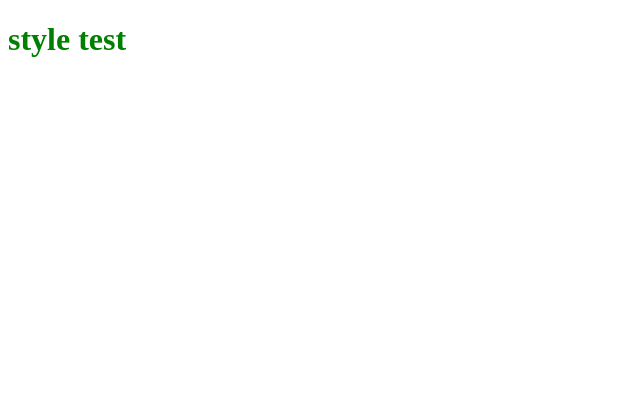
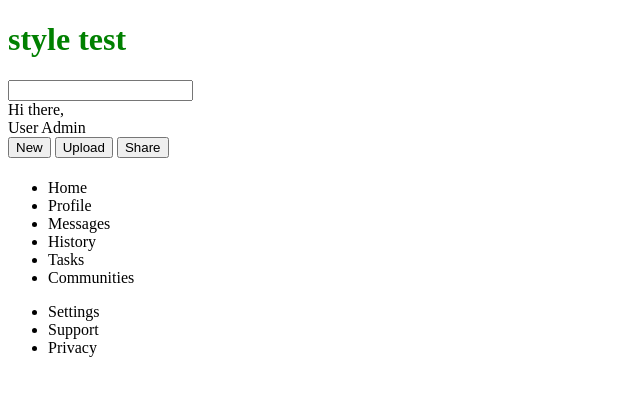
Before and after one commit to PBJTP/admin-dashboard, a plain HTML site: page index.html in a window 1280 px wide. Shown: the whole page, without its empty margins (0-640 px from the left). Drawn offline with Linux system fonts and the light colour scheme.

Commit message:
Add some HTML

```diff
--- a/index.html
+++ b/index.html
@@ -9,5 +9,39 @@
 </head>
 <body>
     <h1>style test</h1>
+    <div class="header">
+        <input type="text" class="search">
+        <a href="" class="notification"></a>
+        <a href="" class="profilepic"></a>
+        <a href="" class="profile"></a>
+    </div>
+    <div class="nav">
+        <div class="nav-left">
+            <div class="logo"></div>
+            <div class="greeting">Hi there,</div>
+            <div class="user">User Admin</div>
+        </div>
+        <div class="nav-right">
+            <button class="new">New</button>
+            <button class="upload">Upload</button>
+            <button class="share">Share</button>
+        </div>
+    </div>
+    <div class="dashboard">
+        <h1 class="logo"></h1>
+        <ul>
+            <li>Home</li>
+            <li>Profile</li>
+            <li>Messages</li>
+            <li>History</li>
+            <li>Tasks</li>
+            <li>Communities</li>
+        </ul>
+        <ul>
+            <li>Settings</li>
+            <li>Support</li>
+            <li>Privacy</li>
+        </ul>
+    </div>
 </body>
 </html>
```
